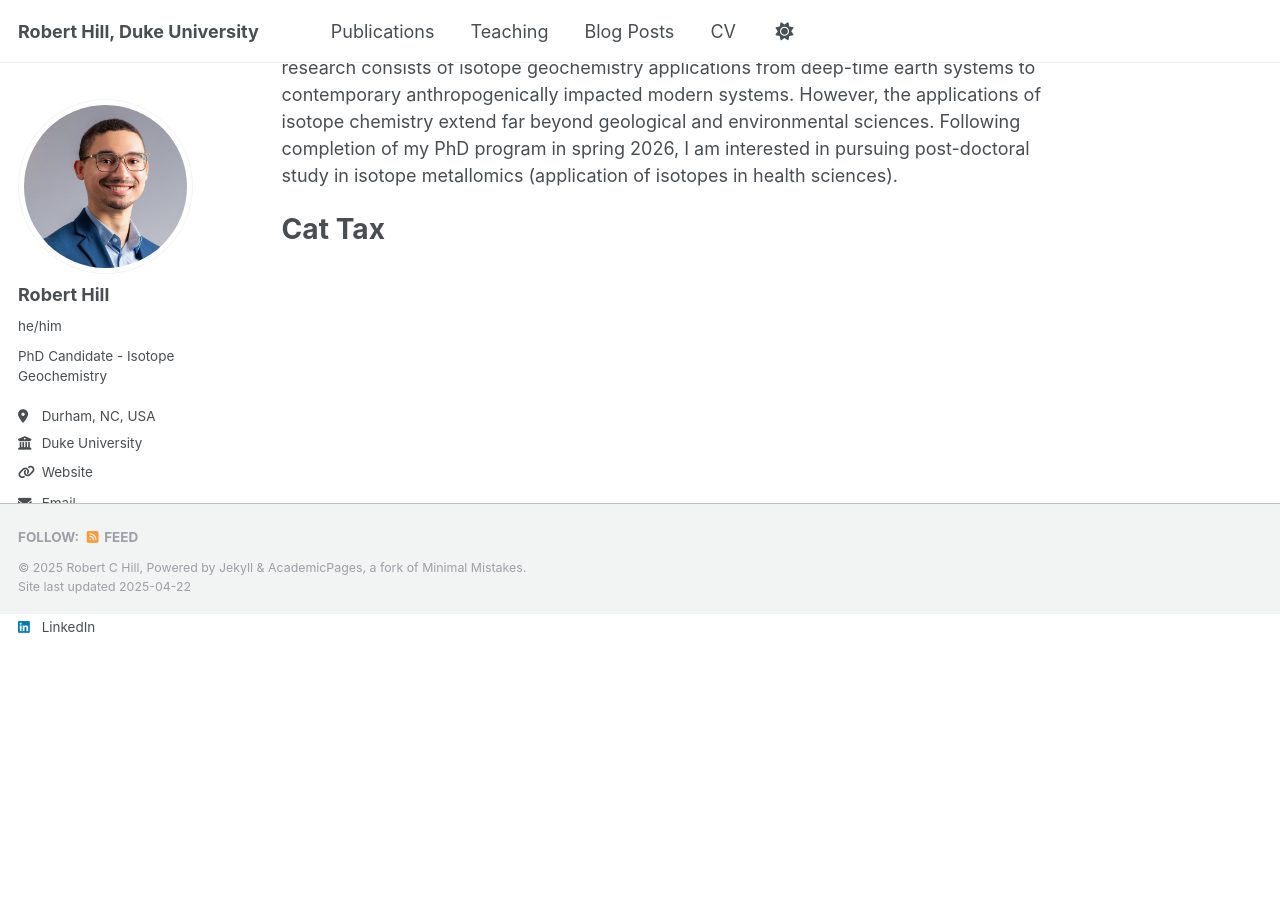
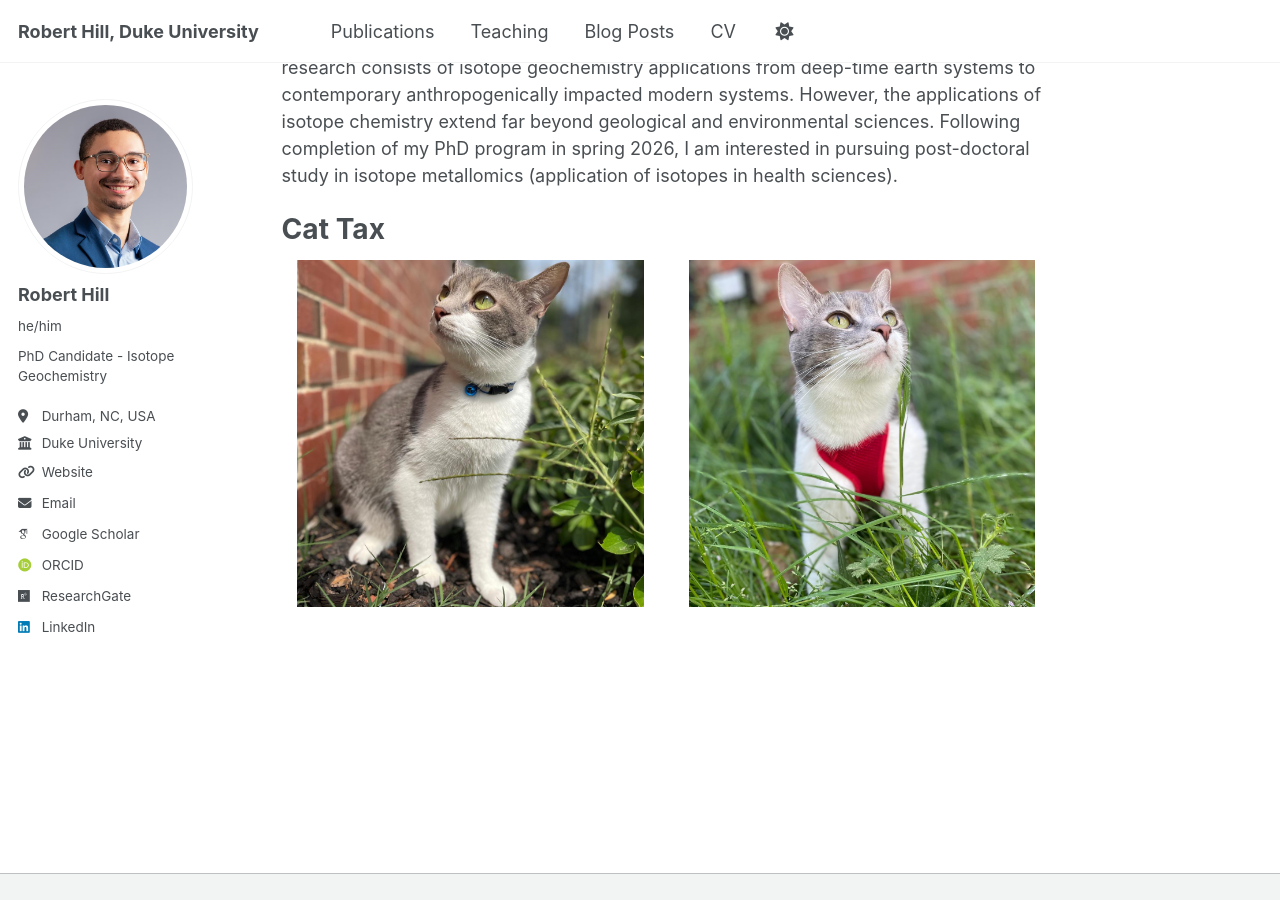
Before and after one commit to robert-c-hill/robert-c-hill.github.io, a Jekyll site: the page built from _pages/about.md, in a window 1280 px wide and 900 px high, scrolled down 421 px. Built offline with Jekyll 4.4.1, drawn with Linux system fonts in a browser that asks for light colours; some web fonts are replaced; before the commit the page ends 1035 px from its top, so only the background shows below that.

Commit message:
Update about.md

```diff
--- a/_pages/about.md
+++ b/_pages/about.md
@@ -17,3 +17,8 @@ I am interested in the many applications of isotope geochemistry. My existing bo
 
 Cat Tax
 =======
+<p align="center">
+  <img src="images/cat1.jpg" width="45%">
+&nbsp; &nbsp; &nbsp; &nbsp;
+  <img src="images/cat2.jpg" width="45%">
+</p>
```
